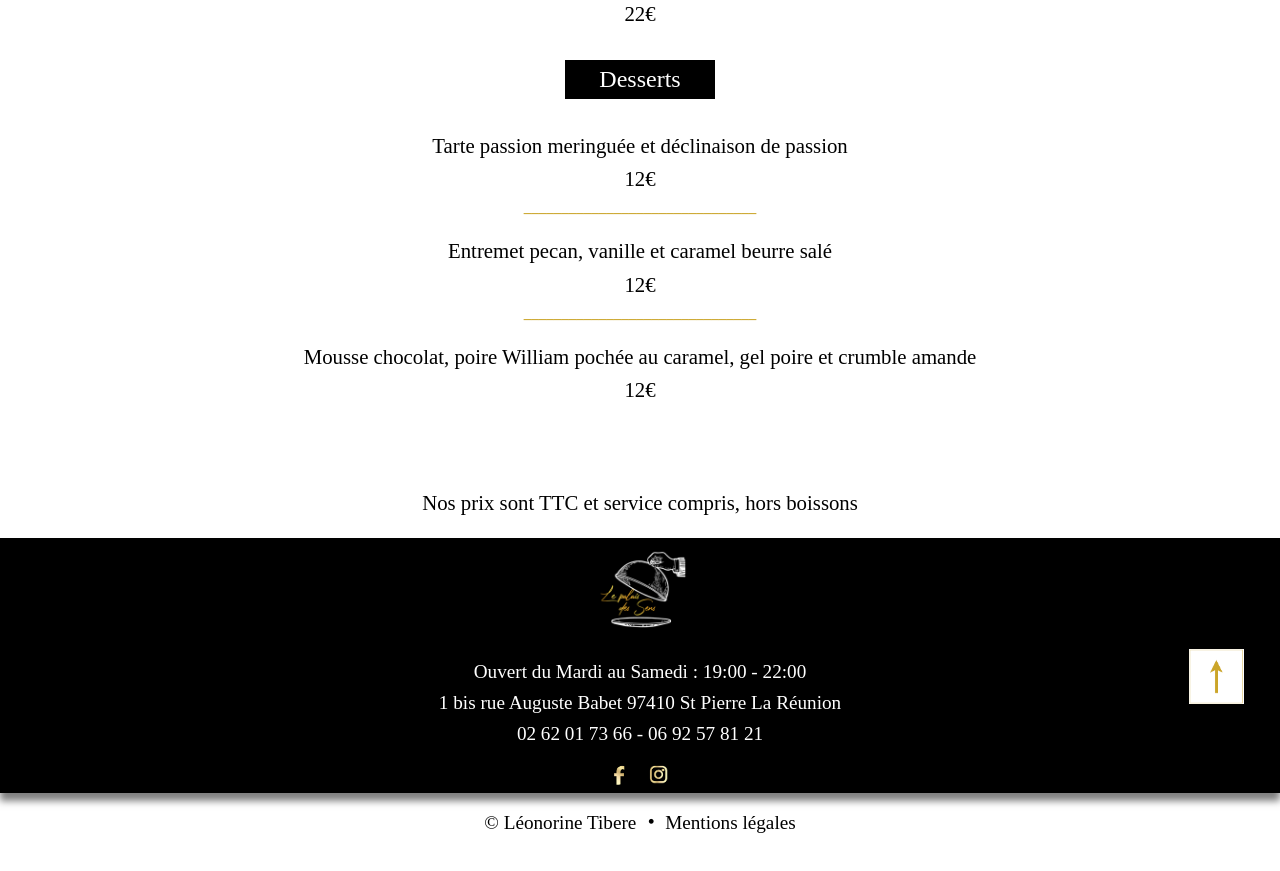
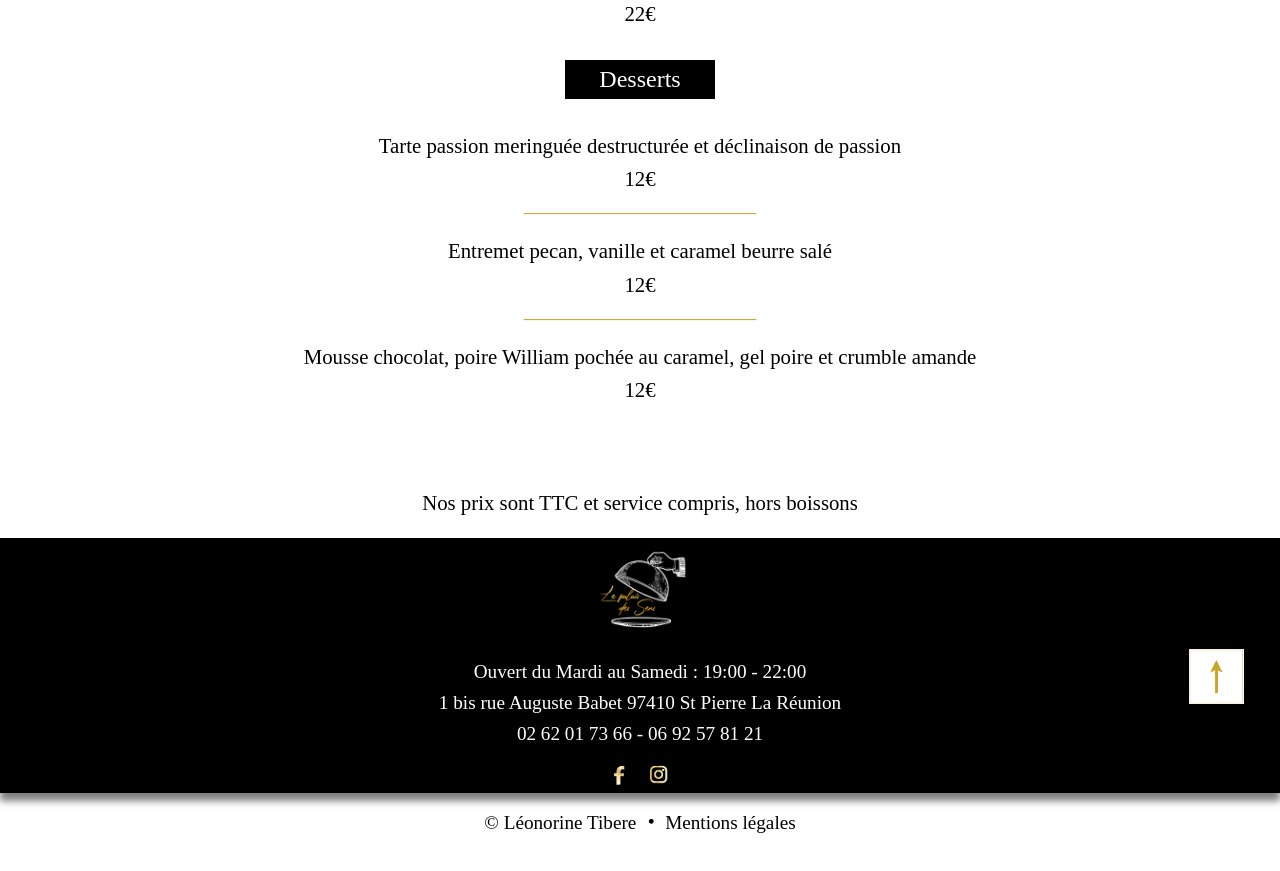
Before and after one commit to leonorine/palaisdessens, a Vue app: page /carte in a window 1280 px wide. Shown: the part 1280-2151 px from the top of the page. Built offline with nearby package versions, Linux system fonts and the light colour scheme.

Commit message:
add word

```diff
--- a/src/views/carte.vue
+++ b/src/views/carte.vue
@@ -57,7 +57,7 @@
     <div class="dessert">
       <h2 class="titre-cat">Desserts</h2>
       <div class="carte-item">
-        <p class="nom">Tarte passion meringuée et déclinaison de passion</p>
+        <p class="nom">Tarte passion meringuée destructurée et déclinaison de passion</p>
         <p class="prix">12€</p>
       </div>
       <p class="trait">_______________________________</p>
```
